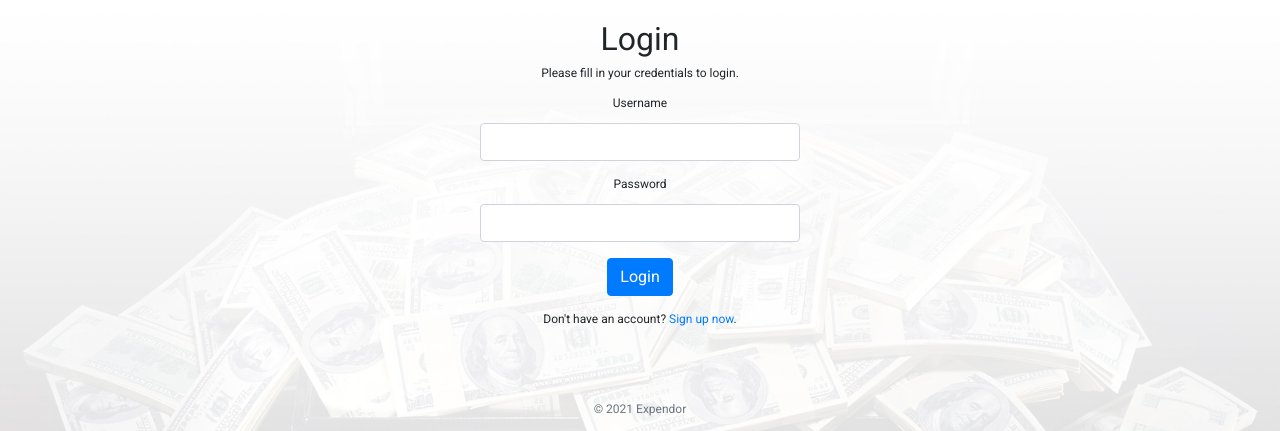
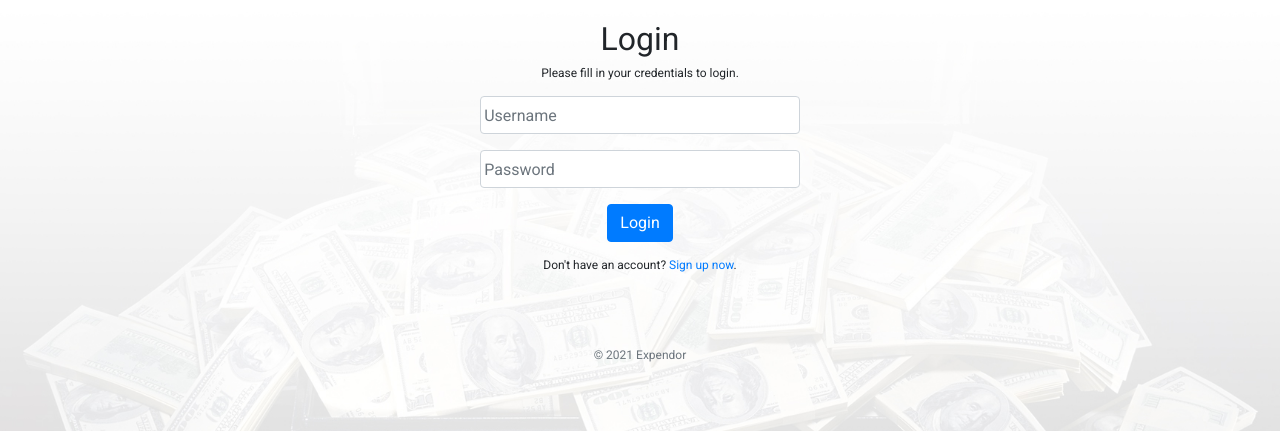
Before and after one commit to oMNiVoiDZeRo/expendor, a PHP site: page /expendor/login/ in a window 1280 px wide. Shown: the top 431 px of the page. Run offline with PHP 8.4, Linux system fonts and the light colour scheme.

Commit message:
Fixed update record and login page.

```diff
--- a/login/index.php
+++ b/login/index.php
@@ -90,13 +90,11 @@ if($_SERVER["REQUEST_METHOD"] == "POST"){
 
         <form action="<?php echo htmlspecialchars($_SERVER["PHP_SELF"]); ?>" method="post">
             <div class="form-group">
-                <label>Username</label>
-                <input type="text" name="username" class="form-control <?php echo (!empty($username_err)) ? 'is-invalid' : ''; ?>" value="<?php echo $username; ?>">
+                <input type="text" name="username" placeholder="Username" class="form-control <?php echo (!empty($username_err)) ? 'is-invalid' : ''; ?>" value="<?php echo $username; ?>">
                 <span class="invalid-feedback"><?php echo $username_err; ?></span>
             </div>
             <div class="form-group">
-                <label>Password</label>
-                <input type="password" name="password" class="form-control <?php echo (!empty($password_err)) ? 'is-invalid' : ''; ?>">
+                <input type="password" name="password" placeholder="Password" class="form-control <?php echo (!empty($password_err)) ? 'is-invalid' : ''; ?>">
                 <span class="invalid-feedback"><?php echo $password_err; ?></span>
             </div>
             <div class="form-group">
--- a/record/index.php
+++ b/record/index.php
@@ -60,8 +60,8 @@ if(isset($_POST["update"])) {
 	if(mysqli_query($conn, $sql)){
 		echo '<center><p><strong>Expense successfully updated.</strong></p></center>';
 		echo '<table border="1" cellpadding="10" align="center">';
-		echo '<tr><th align="center"><strong>Datetime</strong></th><th align="center"><strong>Category</strong></th><th align="center"><strong>Who</strong></th><th align="center"><strong>Amount</strong></th><th align="center"><strong>Bill</strong></th><th><strong>Debt</strong></th></tr>';
-		echo '<tr><td>' . $date . '</td><td>' . $category . '</td><td>' . $who . '</td><td>' . $amount . '</td><td>' . $bill . '</td></tr>';
+		echo '<tr><th align="center"><strong>Datetime</strong></th><th align="center"><strong>Category</strong></th><th align="center"><strong>Who</strong></th><th align="center"><strong>Amount</strong></th><th align="center"><strong>Bill</strong></th><th><strong>Type</strong></th></tr>';
+		echo '<tr><td>' . $date . '</td><td>' . $category . '</td><td>' . $who . '</td><td>' . $amount . '</td><td>' . $bill . '</td><td>' . $typeMessage . '</td></tr>';
 		echo '</table>';
 	} else {echo 'Error: ' . $sql . '<br/>' . mysqli_error($conn);}
 }
```
